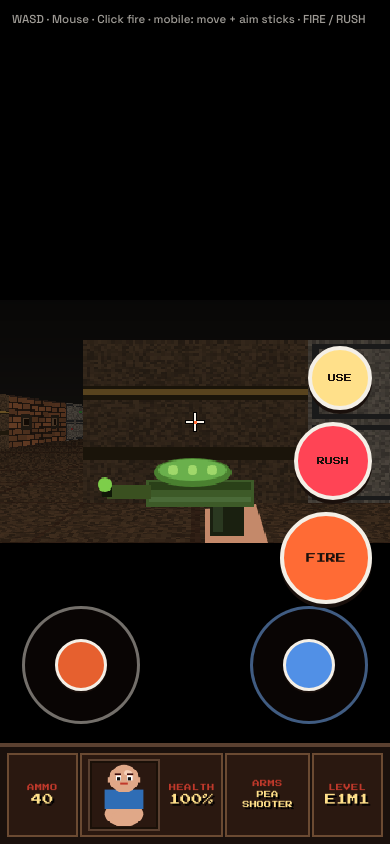
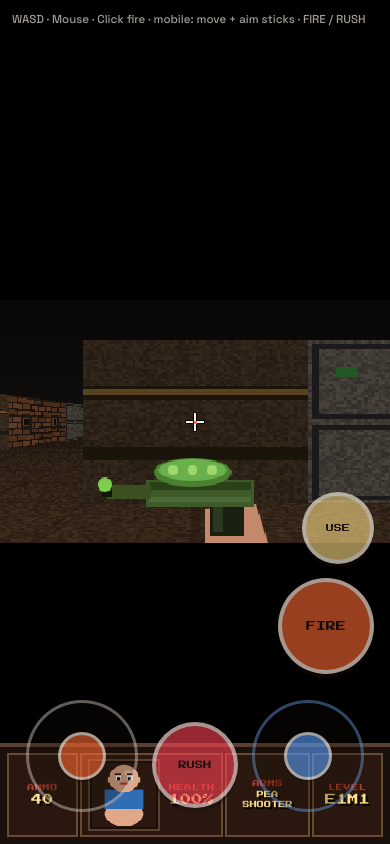
Before and after one commit to austenc/six-seven-man, a website built with Vite: page index.html in a window 390 px wide. Both pictures are taken after a click on the button "RIP AND TEAR (INTO CAKE)". Built offline with nearby package versions, Linux system fonts and the light colour scheme.

Commit message:
Tune mobile layout: center RUSH, less sensitivity, 70% opacity.
Shrink stick hitboxes so FIRE/USE are tappable, park RUSH between sticks, and soften look turn curve.

```diff
--- a/index.html
+++ b/index.html
@@ -37,12 +37,12 @@
       <div id="joy-zone" aria-label="Move">
         <div id="joy-base"><div id="joy-knob"></div></div>
       </div>
+      <button type="button" id="btn-rush" aria-label="Rush">RUSH</button>
       <div id="look-zone" aria-label="Aim">
         <div id="look-base"><div id="look-knob"></div></div>
       </div>
       <div id="mobile-actions">
         <button type="button" id="btn-use" aria-label="Use">USE</button>
-        <button type="button" id="btn-rush" aria-label="Rush">RUSH</button>
         <button type="button" id="btn-shoot" aria-label="Shoot">FIRE</button>
       </div>
     </div>
--- a/src/main.js
+++ b/src/main.js
@@ -738,14 +738,15 @@ function tick(now) {
 
     if (input.turnLeft) player.angle -= 2.2 * dt;
     if (input.turnRight) player.angle += 2.2 * dt;
-    // Right stick = aim / turn
-    if (Math.abs(input.lookX) > 0.08) {
-      player.angle += input.lookX * 2.9 * dt;
+    // Right stick = aim / turn (gentler than before)
+    if (Math.abs(input.lookX) > 0.15) {
+      const look = (Math.abs(input.lookX) - 0.15) / 0.85;
+      player.angle += Math.sign(input.lookX) * look * look * 1.55 * dt;
     }
 
     // Soft auto-aim while shooting; stronger on RUSH
     if (isTouchUI && (input.firing || input.rush)) {
-      applyAimAssist(dt, input.rush ? 5.2 : 3.2);
+      applyAimAssist(dt, input.rush ? 4.2 : 2.6);
     }
 
     const speeding = input.run || input.rush;
--- a/src/style.css
+++ b/src/style.css
@@ -368,44 +368,43 @@ body {
   inset: 0;
   z-index: 18;
   pointer-events: none;
+  opacity: 0.7;
 }
 
+/* Compact stick hitboxes — don't cover FIRE / RUSH / USE */
 #joy-zone,
 #look-zone {
   position: absolute;
-  bottom: 96px;
-  width: 44%;
-  height: 44%;
+  bottom: 18px;
+  width: 140px;
+  height: 140px;
   pointer-events: auto;
   touch-action: none;
 }
 
 #joy-zone {
-  left: 0;
+  left: 12px;
 }
 
 #look-zone {
-  right: 0;
+  right: 12px;
 }
 
 #joy-base,
 #look-base {
   position: absolute;
-  bottom: 24px;
-  width: 118px;
-  height: 118px;
+  left: 50%;
+  top: 50%;
+  width: 112px;
+  height: 112px;
+  margin: -56px 0 0 -56px;
   border-radius: 50%;
-  border: 3px solid rgba(244, 239, 230, 0.45);
-  background: rgba(26, 16, 12, 0.35);
-}
-
-#joy-base {
-  left: 22px;
+  border: 3px solid rgba(244, 239, 230, 0.55);
+  background: rgba(26, 16, 12, 0.4);
 }
 
 #look-base {
-  right: 22px;
-  border-color: rgba(120, 180, 255, 0.5);
+  border-color: rgba(120, 180, 255, 0.55);
 }
 
 #joy-knob,
@@ -413,72 +412,90 @@ body {
   position: absolute;
   left: 50%;
   top: 50%;
-  width: 52px;
-  height: 52px;
-  margin: -26px 0 0 -26px;
+  width: 48px;
+  height: 48px;
+  margin: -24px 0 0 -24px;
   border-radius: 50%;
-  border: 3px solid #f4efe6;
-  box-shadow: 0 2px 0 #1a100c;
+  border: 3px solid rgba(244, 239, 230, 0.9);
+  box-shadow: 0 2px 0 rgba(26, 16, 12, 0.55);
   will-change: transform;
 }
 
 #joy-knob {
-  background: rgba(255, 107, 53, 0.9);
+  background: rgba(255, 107, 53, 0.85);
 }
 
 #look-knob {
-  background: rgba(90, 160, 255, 0.9);
+  background: rgba(90, 160, 255, 0.85);
+}
+
+/* RUSH sits between the sticks */
+#btn-rush {
+  position: absolute;
+  left: 50%;
+  bottom: 36px;
+  transform: translateX(-50%);
+  width: 86px;
+  height: 86px;
+  border-radius: 50%;
+  border: 4px solid rgba(244, 239, 230, 0.85);
+  background: rgba(255, 68, 85, 0.85);
+  font-family: "Press Start 2P", monospace;
+  font-size: 0.52rem;
+  color: #1a100c;
+  cursor: pointer;
+  box-shadow: 0 4px 0 rgba(26, 16, 12, 0.55);
+  pointer-events: auto;
+  touch-action: none;
+  z-index: 2;
+}
+
+#btn-rush:active {
+  transform: translateX(-50%) translateY(2px);
+  box-shadow: 0 2px 0 rgba(26, 16, 12, 0.55);
 }
 
 #mobile-actions {
   position: absolute;
-  right: 18px;
-  bottom: 240px;
+  right: 16px;
+  bottom: 170px;
   display: flex;
   flex-direction: column;
   align-items: flex-end;
-  gap: 12px;
+  gap: 14px;
   pointer-events: auto;
   touch-action: none;
+  z-index: 2;
 }
 
 #btn-shoot,
-#btn-rush,
 #btn-use {
   border-radius: 50%;
-  border: 4px solid #f4efe6;
+  border: 4px solid rgba(244, 239, 230, 0.85);
   font-family: "Press Start 2P", monospace;
   color: #1a100c;
   cursor: pointer;
-  box-shadow: 0 4px 0 #1a100c;
+  box-shadow: 0 4px 0 rgba(26, 16, 12, 0.55);
 }
 
 #btn-shoot {
-  background: #ff6b35;
-  width: 92px;
-  height: 92px;
+  background: rgba(255, 107, 53, 0.85);
+  width: 96px;
+  height: 96px;
   font-size: 0.62rem;
 }
 
-#btn-rush {
-  background: #ff4455;
-  width: 78px;
-  height: 78px;
-  font-size: 0.5rem;
-}
-
 #btn-use {
-  background: #ffe08a;
-  width: 64px;
-  height: 64px;
+  background: rgba(255, 224, 138, 0.85);
+  width: 72px;
+  height: 72px;
   font-size: 0.5rem;
 }
 
 #btn-shoot:active,
-#btn-rush:active,
 #btn-use:active {
   transform: translateY(2px);
-  box-shadow: 0 2px 0 #1a100c;
+  box-shadow: 0 2px 0 rgba(26, 16, 12, 0.55);
 }
 
 @media (hover: hover) and (pointer: fine) {
```
